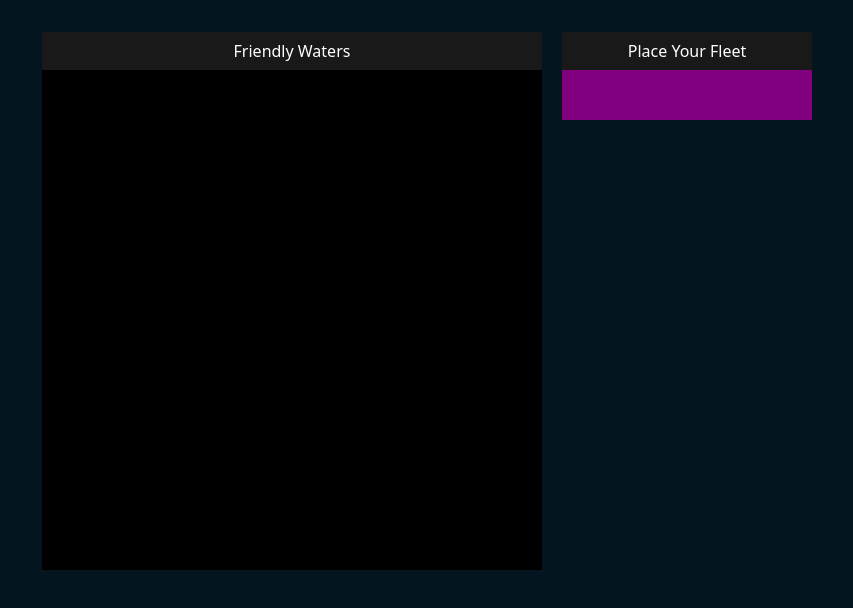
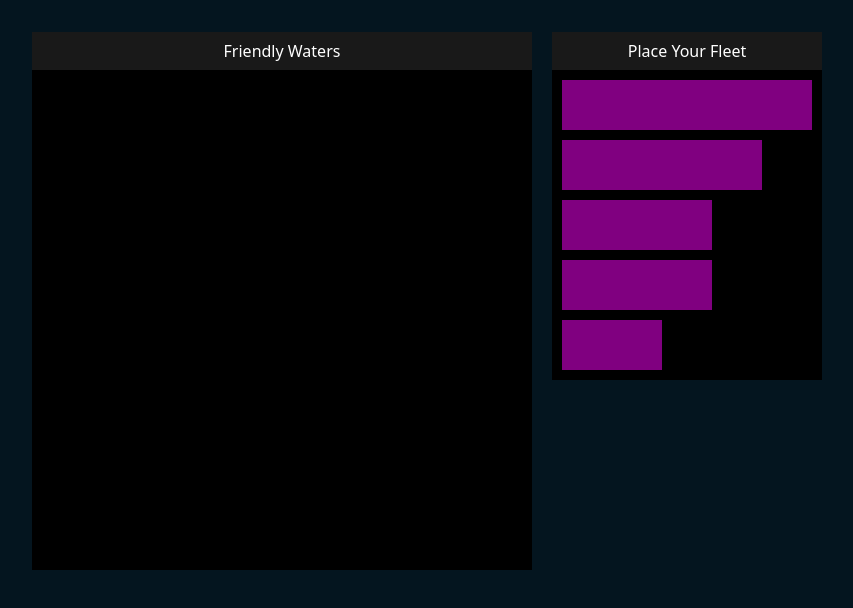
Before and after one commit to filip-writes-code/battleship, a website with bundled scripts: page index.html in a window 1280 px wide. Shown: the part 120-728 px from the top of the page, without its empty margins (213-1066 px from the left). Built offline with nearby package versions, Linux system fonts and the light colour scheme.

Commit message:
Solve the drag and drop bug
The bug was not allowing dragging and dropping ships out of order

```diff
--- a/dom.js
+++ b/dom.js
@@ -1,3 +1,4 @@
+import { Ship } from "./battleship.js";
 import { playTurn } from "./game.js";
 
 class Dom {
@@ -50,19 +51,24 @@ class Dom {
       }
     }
     // proof of concept
-    const shipBlock = document.querySelector(".ship-container");
+    const shipBlocks = document.querySelectorAll(".ship-container");
     let grabbedSegment;
     let length;
     let orientation;
+    let shipHeadX;
+    let shipHeadY;
+    let draggedElement;
 
+    shipBlocks.forEach((shipBlock) => {
       shipBlock.addEventListener("mousedown", (ev) => {
-      const grabbedSegment = ev.target.dataset.segment;
-      ev.target.parentElement.dataset.segment = grabbedSegment;
+        grabbedSegment = ev.target.dataset.segment;
+        // ev.target.parentElement.dataset.segment = grabbedSegment;
         console.log("Grabbed segment:", grabbedSegment);
       });
 
       shipBlock.addEventListener("dragstart", (ev) => {
-      grabbedSegment = ev.target.dataset.segment;
+        draggedElement = ev.target;
+        // grabbedSegment = ev.target.dataset.segment;
         length = ev.target.dataset.length;
         orientation = ev.target.dataset.orientation;
 
@@ -72,7 +78,11 @@ class Dom {
 
         console.log("Drag segment", ev.dataTransfer.getData("text/segment"));
         console.log("Drag length:", ev.dataTransfer.getData("text/length"));
-      console.log("Drag length:", ev.dataTransfer.getData("text/orientation"));
+        console.log(
+          "Drag length:",
+          ev.dataTransfer.getData("text/orientation"),
+        );
+      });
     });
 
     // drag and drop ocuppied tiles
@@ -88,6 +98,9 @@ class Dom {
 
       const originX = orientation === "horizontal" ? x - grabbedSegment : x;
       const originY = orientation === "vertical" ? y - grabbedSegment : y;
+
+      shipHeadX = originX;
+      shipHeadY = originY;
 
       for (let i = 0; i < length; i++) {
         const occupiedX = orientation === "horizontal" ? originX + i : originX;
@@ -150,7 +163,14 @@ class Dom {
         ev.preventDefault();
         clearAllHoverEffects();
         const data = ev.dataTransfer.getData("text/length");
-        ev.target.innerText = data;
+        const success = this.playerOne.gameboard.placeShip(
+          shipHeadX,
+          shipHeadY,
+          new Ship(length),
+          orientation,
+        );
+        if (success) draggedElement.remove();
+        this.renderPlayerSetupBoard();
       });
     });
   }
--- a/index.html
+++ b/index.html
@@ -41,6 +41,46 @@
             <div class="ship-tile" data-segment="3"></div>
             <div class="ship-tile" data-segment="4"></div>
           </div>
+          <div
+            class="ship-container"
+            data-length="4"
+            data-orientation="horizontal"
+            draggable="true"
+          >
+            <div class="ship-tile" data-segment="0"></div>
+            <div class="ship-tile" data-segment="1"></div>
+            <div class="ship-tile" data-segment="2"></div>
+            <div class="ship-tile" data-segment="3"></div>
+          </div>
+          <div
+            class="ship-container"
+            data-length="3"
+            data-orientation="horizontal"
+            draggable="true"
+          >
+            <div class="ship-tile" data-segment="0"></div>
+            <div class="ship-tile" data-segment="1"></div>
+            <div class="ship-tile" data-segment="2"></div>
+          </div>
+          <div
+            class="ship-container"
+            data-length="3"
+            data-orientation="horizontal"
+            draggable="true"
+          >
+            <div class="ship-tile" data-segment="0"></div>
+            <div class="ship-tile" data-segment="1"></div>
+            <div class="ship-tile" data-segment="2"></div>
+          </div>
+          <div
+            class="ship-container"
+            data-length="2"
+            data-orientation="horizontal"
+            draggable="true"
+          >
+            <div class="ship-tile" data-segment="0"></div>
+            <div class="ship-tile" data-segment="1"></div>
+          </div>
         </div>
       </div>
     </div>
--- a/styles.css
+++ b/styles.css
@@ -104,8 +104,12 @@ button {
 }
 
 .boats-selector {
+  display: flex;
+  flex-direction: column;
   width: max-content;
   background-color: black;
+  padding: 10px;
+  gap: 10px;
 }
 
 .tile:hover {
```
Lines whose indentation alone changed are shown as unchanged.
